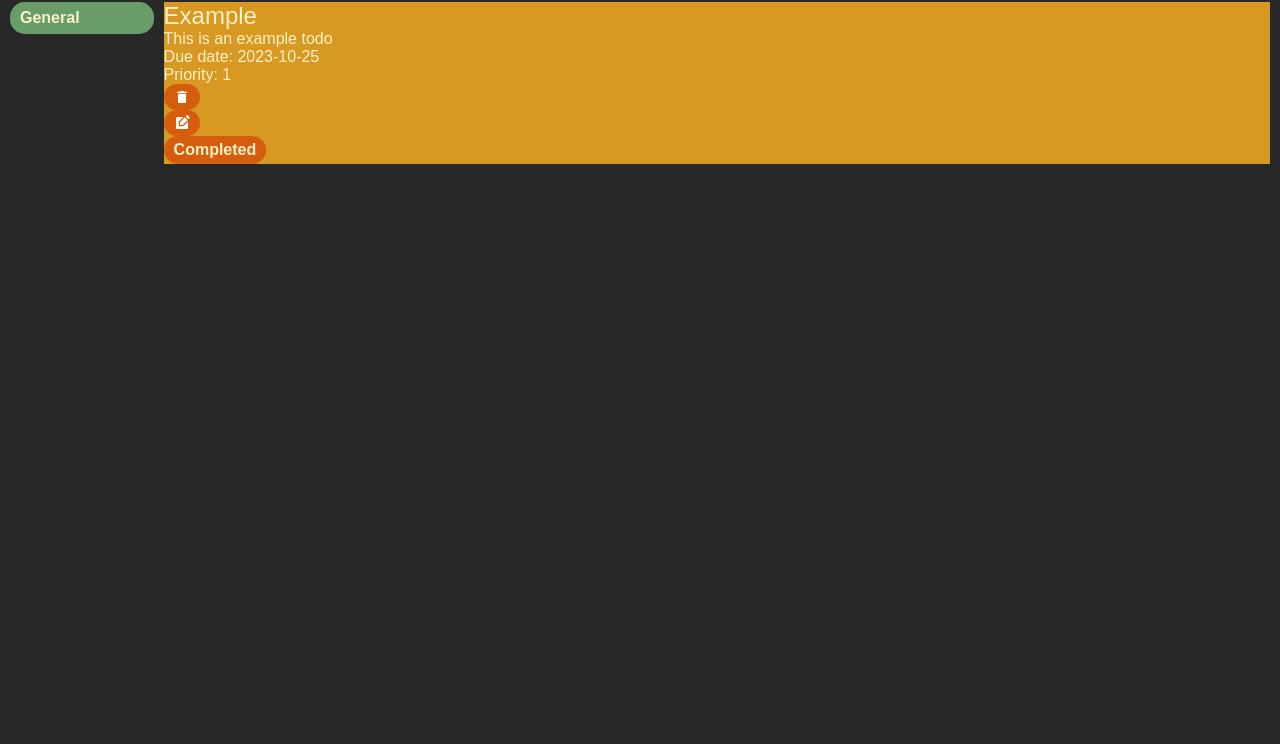
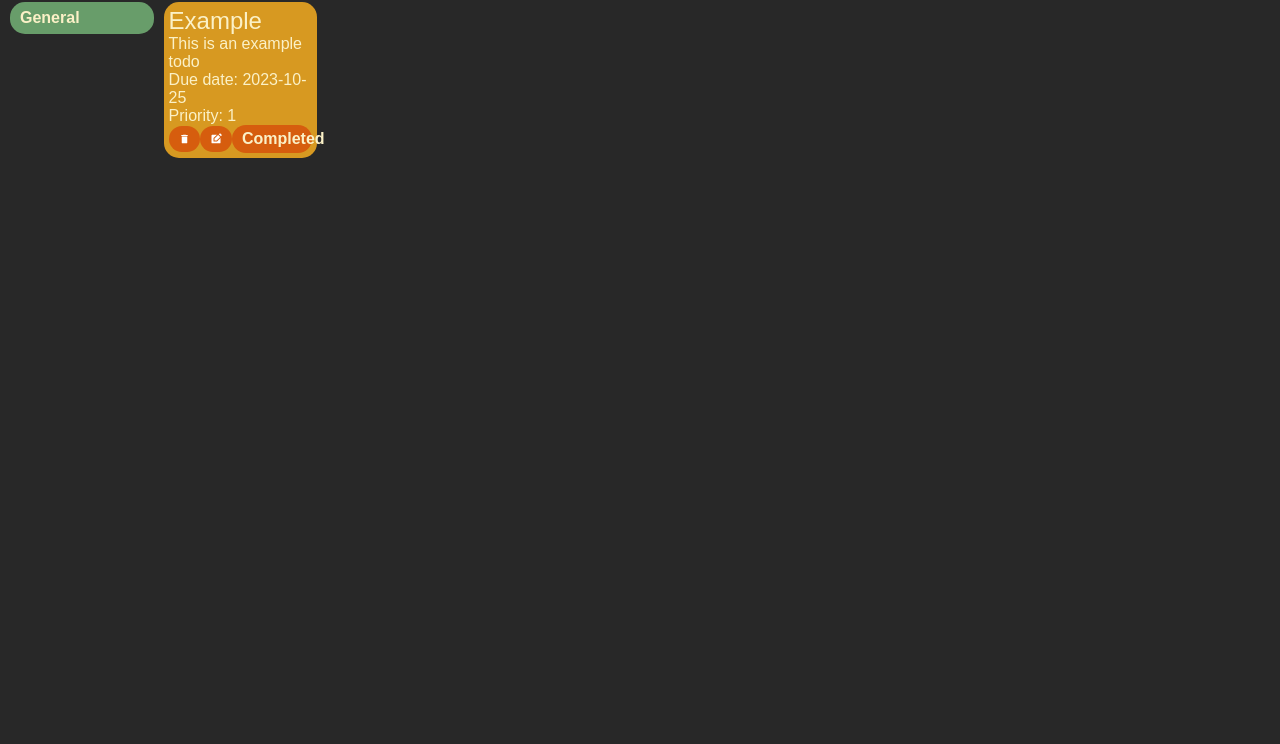
Before and after one commit to verbey/todo-list, a plain HTML site: page index.html in a window 1280 px wide. Shown: the part 56-800 px from the top of the page. Drawn offline with Linux system fonts and the light colour scheme.

Commit message:
Style todos

```diff
--- a/style.css
+++ b/style.css
@@ -67,7 +67,8 @@ html {
 }
 
 #content {
-	height: 100vh;
+	min-height: 100vh;
+	width: 100vw;
 	display: grid;
 	grid-template-columns: 12vw 1fr;
 	grid-template-rows: 3rem 1fr;
@@ -95,7 +96,9 @@ html {
 
 .workspace {
 	width: 6vw;
-	text-overflow: hidden;
+	text-overflow: ellipsis;
+	overflow: hidden;
+	white-space: nowrap;
 }
 
 button {
@@ -105,6 +108,7 @@ button {
 	font-size: 1rem;
 	font-family: Arial, Helvetica, sans-serif;
 	display: flex;
+	min-width: 1rem;
 }
 
 button:hover,
@@ -164,7 +168,7 @@ button {
 .workspaces:hover button {
 	display: flex;
 	position: relative;
-	z-index: 1;
+	z-index: 2;
 }
 
 .workspace+p {
@@ -180,7 +184,7 @@ button {
 	padding: 5px;
 	position: absolute;
 	top: 2rem;
-	z-index: 1;
+	z-index: 10;
 }
 
 .toolbar {
@@ -189,3 +193,30 @@ button {
 	justify-content: flex-end;
 	gap: 5px;
 }
+
+.todos {
+	display: flex;
+	align-items: flex-start;
+	justify-content: flex-start;
+	flex-wrap: wrap;
+	gap: 5px;
+}
+
+.todoCont {
+	width: 12vw;
+	padding: 5px;
+	border-radius: 15px;
+	display: flex;
+	flex-direction: column;
+	justify-content: center;
+}
+
+.todoCont>* {
+	overflow-wrap: break-word;
+}
+
+.todoCont>div:last-child {
+	display: flex;
+	align-items: center;
+	justify-content: space-between;
+}
```
